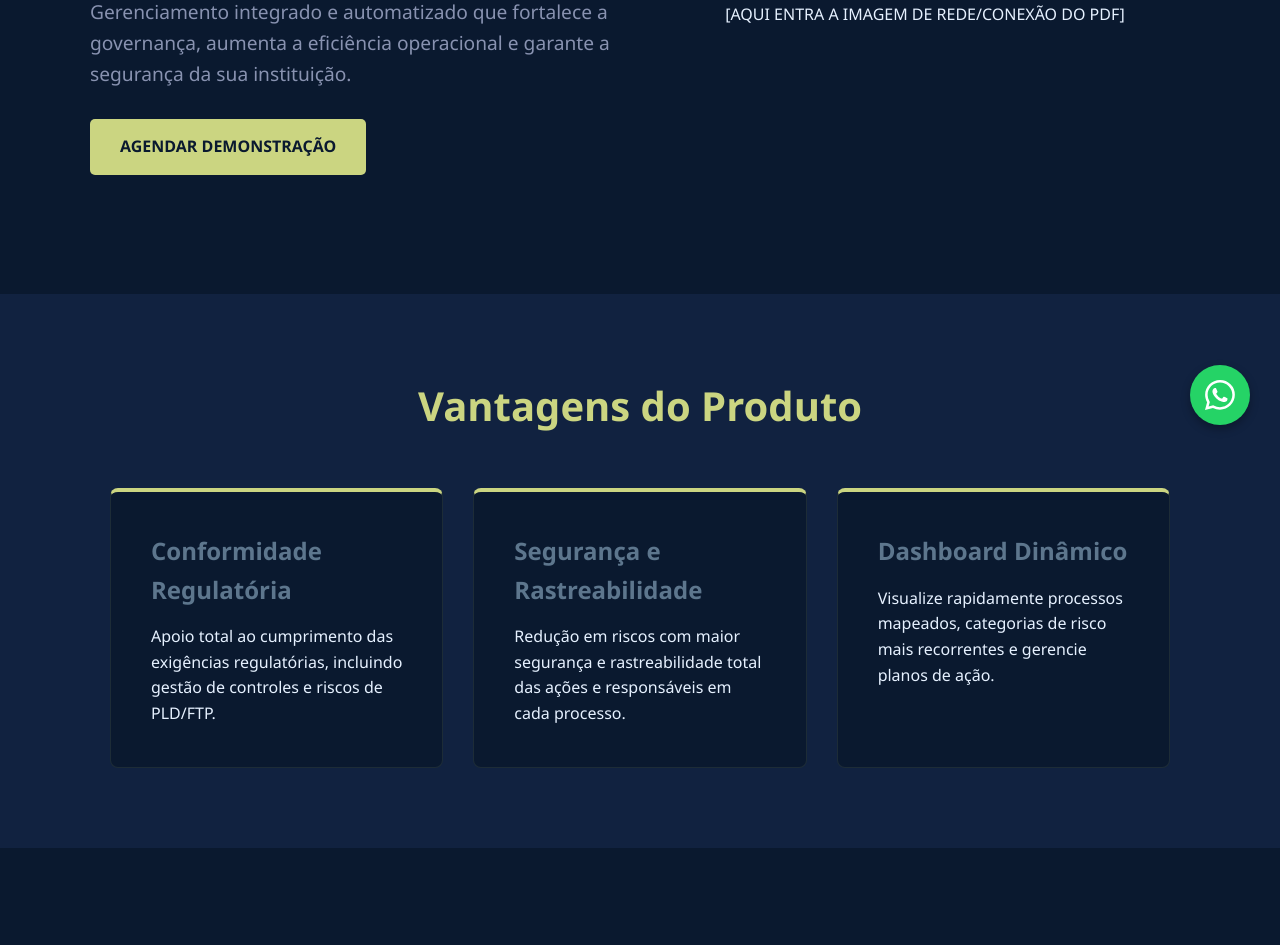
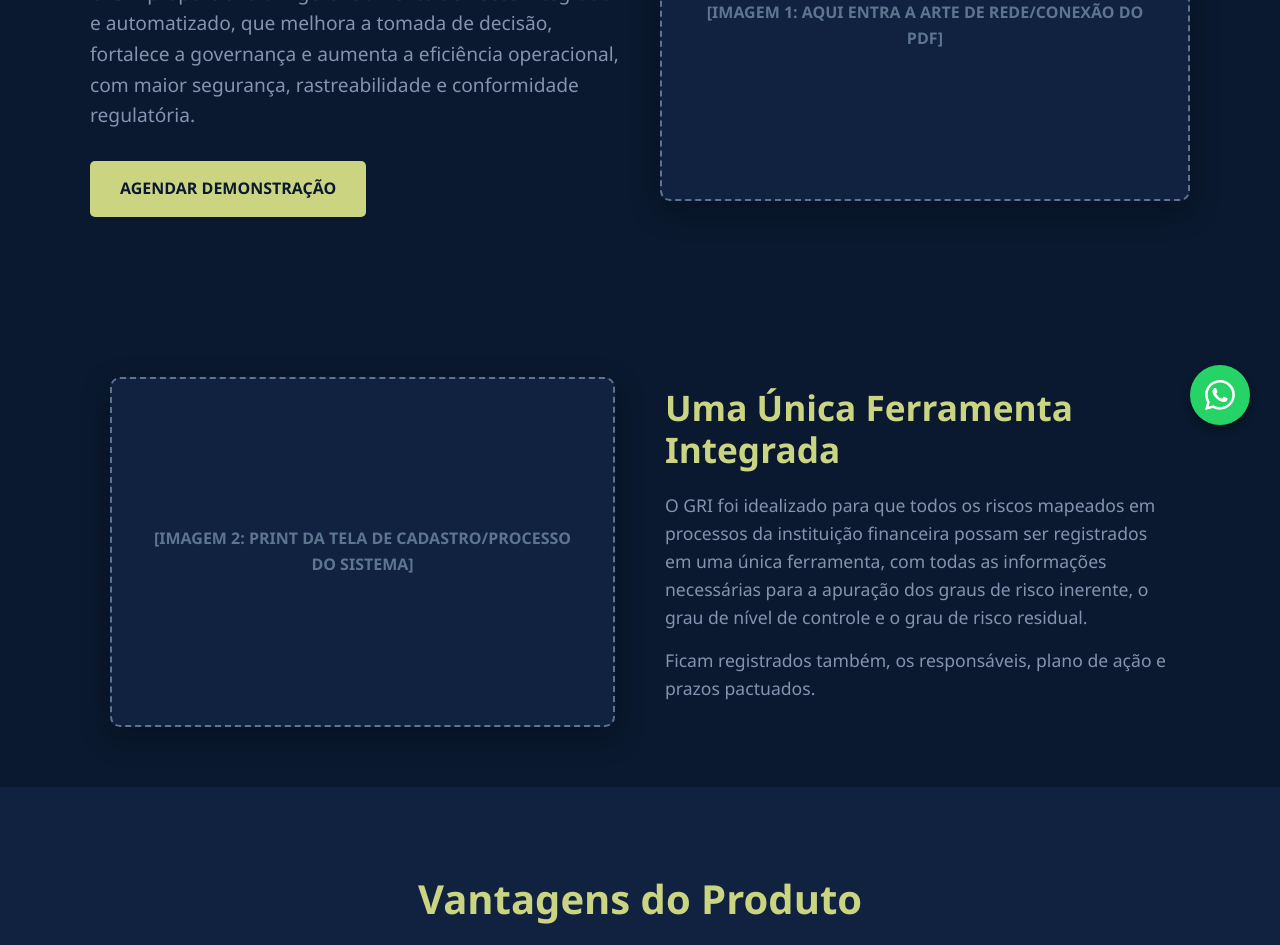
Before and after one commit to deehschimidt/grilogic-alpha, a website: page index.html in a window 1280 px wide. Shown: the part 345-1290 px from the top of the page. Drawn offline with Linux system fonts and the light colour scheme.

Commit message:
textos completos do pdf

```diff
--- a/index.html
+++ b/index.html
@@ -12,78 +12,98 @@
         <div class="container nav-container">
             <div class="logo">GRI <span>LOGIC</span></div>
             <nav>
+                <a href="#sobre">A Solução</a>
                 <a href="#vantagens">Vantagens</a>
                 <a href="#contato">Contato</a>
             </nav>
         </div>
     </header>
 
+    <!-- HERO SECTION -->
     <section class="container hero">
         <div class="hero-content">
             <h1>Gestão de Risco Inteligente</h1>
-            <p>Gerenciamento integrado e automatizado que fortalece a governança, aumenta a eficiência operacional e garante a segurança da sua instituição.</p>
+            <p>O GRI proporciona um gerenciamento de riscos integrado e automatizado, que melhora a tomada de decisão, fortalece a governança e aumenta a eficiência operacional, com maior segurança, rastreabilidade e conformidade regulatória.</p>
             <a href="#contato" class="btn-primario">Agendar Demonstração</a>
         </div>
-        <div class="placeholder-box">
-            [AQUI ENTRA A IMAGEM DE REDE/CONEXÃO DO PDF]
+        <div class="hero-image">
+            <div class="placeholder-print">
+                [IMAGEM 1: AQUI ENTRA A ARTE DE REDE/CONEXÃO DO PDF]
+            </div>
         </div>
     </section>
 
+    <!-- SOBRE O SISTEMA (Texto descritivo do PDF) -->
+    <section id="sobre" class="container">
+        <div class="feature-row">
+            <div class="feature-image">
+                <div class="placeholder-print">
+                    [IMAGEM 2: PRINT DA TELA DE CADASTRO/PROCESSO DO SISTEMA]
+                </div>
+            </div>
+            <div class="feature-text">
+                <h2>Uma Única Ferramenta Integrada</h2>
+                <p>O GRI foi idealizado para que todos os riscos mapeados em processos da instituição financeira possam ser registrados em uma única ferramenta, com todas as informações necessárias para a apuração dos graus de risco inerente, o grau de nível de controle e o grau de risco residual.</p>
+                <p>Ficam registrados também, os responsáveis, plano de ação e prazos pactuados.</p>
+            </div>
+        </div>
+    </section>
+
+    <!-- VANTAGENS / CARDS -->
     <section id="vantagens" class="advantages">
         <div class="container">
             <h2 class="section-title">Vantagens do Produto</h2>
             <div class="grid-advantages">
                 <div class="card">
                     <h3>Conformidade Regulatória</h3>
-                    <p>Apoio total ao cumprimento das exigências regulatórias, incluindo gestão de controles e riscos de PLD/FTP.</p>
-                </div>
-                <div class="card">
-                    <h3>Segurança e Rastreabilidade</h3>
-                    <p>Redução em riscos com maior segurança e rastreabilidade total das ações e responsáveis em cada processo.</p>
+                    <p>A solução foi estruturada para apoiar o cumprimento das exigências regulatórias relacionadas à gestão de riscos e controles internos, incluindo riscos de PLD/FTP, gestão de controles, planos de mitigação, relatórios gerenciais e indicadores.</p>
                 </div>
                 <div class="card">
                     <h3>Dashboard Dinâmico</h3>
-                    <p>Visualize rapidamente processos mapeados, categorias de risco mais recorrentes e gerencie planos de ação.</p>
+                    <p>Para auxiliar efetivamente na gestão de riscos de forma inteligente, é possível visualizar a quantidade de processos mapeados, a categoria de risco mais recorrente, o total de ações por processo e o total de processo por diretoria.</p>
+                    <p style="margin-top: 10px; font-size: 0.9em;">Acompanhe também a evolução de status (concluídos e atrasados) e atrasados por diretoria.</p>
+                </div>
+                <div class="card">
+                    <h3>Planos de Ação</h3>
+                    <p>Os Planos de Ação são vinculados a cada processo registrado. De acordo com o grau de risco residual, é possível gerenciar a execução e a conclusão da ação, considerando prazo cumprido ou prorrogado, e identificar em quais áreas há maior exposição aos riscos (alto, médio ou baixo).</p>
                 </div>
             </div>
         </div>
     </section>
 
+    <!-- CONVERSÃO / FORMULÁRIO -->
     <section id="contato" class="container conversion">
-    <h2 class="section-title">Transforme sua Gestão</h2>
+        <h2 class="section-title" style="margin-bottom: 10px;">Redução em Riscos</h2>
+        <p style="color: var(--cor-texto-escuro); margin-bottom: 40px; font-size: 1.2rem;">Explore nossas soluções inovadoras agora e descubra como podemos transformar sua abordagem de gerenciamento de risco!</p>
+
         <div class="form-skeleton">
-        <h3 style="margin-bottom: 20px;">Solicite um contato</h3>
+            <h3 style="margin-bottom: 20px;">Agende uma Demonstração</h3>
+            <p style="font-size: 0.9rem; color: var(--cor-texto-escuro); margin-bottom: 20px;">Para obter mais informações sobre nossa solução, preencha os dados abaixo.</p>
 
-        <!-- Formulário Funcional -->
             <form id="leadForm" onsubmit="enviarLead(event)">
                 <input type="text" id="inputNome" class="input-dummy" placeholder="Nome Completo" required>
                 <input type="email" id="inputEmail" class="input-dummy" placeholder="E-mail Corporativo" required>
                 <input type="text" id="inputEmpresa" class="input-dummy" placeholder="Empresa (Opcional)">
-
                 <button type="submit" id="btnSubmit" class="btn-primario" style="width: 100%;">Enviar Dados</button>
             </form>
 
-        <!-- Mensagem de Sucesso (Fica escondida até o envio dar certo) -->
             <div id="mensagemFeedback" style="display: none; margin-top: 20px; color: #25d366; font-weight: bold;">
-            Lead enviado com sucesso! Entraremos em contato em breve.
+                Solicitação enviada com sucesso! Entraremos em contato em breve.
             </div>
         </div>
     </section>
 
-<!-- Script de Integração com a nossa API da Vercel -->
+    <!-- SCRIPT DE ENVIO -->
     <script>
         async function enviarLead(event) {
-        event.preventDefault(); // Impede a página de recarregar
-
+            event.preventDefault();
             const btn = document.getElementById('btnSubmit');
             const form = document.getElementById('leadForm');
             const feedback = document.getElementById('mensagemFeedback');
 
-        // Muda o botão para mostrar que está pensando
             btn.innerText = "Enviando...";
             btn.disabled = true;
 
-        // Captura os dados digitados
             const payload = {
                 nome: document.getElementById('inputNome').value,
                 email: document.getElementById('inputEmail').value,
@@ -91,7 +111,6 @@
             };
 
             try {
-            // Envia para o nosso arquivo api/lead.js
                 const response = await fetch('/api/lead', {
                     method: 'POST',
                     headers: { 'Content-Type': 'application/json' },
@@ -115,16 +134,15 @@
         }
     </script>
 
-    <!-- BOTÃO DO WHATSAPP DIRECIONANDO PARA O NÚMERO DO PDF -->
-    <a href="https://wa.me/5541998531440?text=Olá,%20gostaria%20de%20saber%20mais%20sobre%20o%20GRI." target="_blank" class="whatsapp-float" title="Fale no WhatsApp">
-        <!-- Ícone SVG do WhatsApp -->
+    <!-- WHATSAPP FLOAT -->
+    <a href="https://wa.me/5541998531440?text=Olá,%20gostaria%20de%20saber%20mais%20sobre%20as%20soluções%20em%20Gestão%20de%20Risco." target="_blank" class="whatsapp-float" title="Fale no WhatsApp">
         <svg xmlns="http://www.w3.org/2000/svg" width="30" height="30" fill="white" viewBox="0 0 16 16">
             <path d="M13.601 2.326A7.854 7.854 0 0 0 7.994 0C3.627 0 .068 3.558.064 7.926c0 1.399.366 2.76 1.057 3.965L0 16l4.204-1.102a7.933 7.933 0 0 0 3.79.965h.004c4.368 0 7.926-3.558 7.93-7.93A7.898 7.898 0 0 0 13.6 2.326zM7.994 14.521a6.573 6.573 0 0 1-3.356-.92l-.24-.144-2.494.654.666-2.433-.156-.251a6.56 6.56 0 0 1-1.007-3.505c0-3.626 2.957-6.584 6.591-6.584a6.56 6.56 0 0 1 4.66 1.931 6.557 6.557 0 0 1 1.928 4.66c-.004 3.639-2.961 6.592-6.592 6.592zm3.615-4.934c-.197-.099-1.17-.578-1.353-.646-.182-.065-.315-.099-.445.099-.133.197-.513.646-.627.775-.114.133-.232.148-.43.05-.197-.1-.836-.308-1.592-.985-.59-.525-.985-1.175-1.103-1.372-.114-.198-.011-.304.088-.403.087-.088.197-.232.296-.346.1-.114.133-.198.198-.33.065-.134.034-.248-.015-.347-.05-.099-.445-1.076-.612-1.47-.16-.389-.323-.335-.445-.34-.114-.007-.247-.007-.38-.007a.729.729 0 0 0-.529.247c-.182.198-.691.677-.691 1.654 0 .977.71 1.916.81 2.049.098.133 1.394 2.132 3.383 2.992.47.205.84.326 1.129.418.475.152.904.129 1.246.08.38-.058 1.171-.48 1.338-.943.164-.464.164-.86.114-.943-.049-.084-.182-.133-.38-.232z"/>
         </svg>
     </a>
 
     <footer>
-        <p>www.grilogic.com.br | Contato: +55 (41) 99853-1440</p>
+        <p>Soluções em Gestão de Risco | www.grilogic.com.br | Contato +55 (41) 99853-1440</p>
     </footer>
 
 </body>
--- a/style.css
+++ b/style.css
@@ -199,3 +199,67 @@ footer {
     box-shadow: 0 20px 40px rgba(0, 0, 0, 0.4);
     border: 1px solid rgba(203, 213, 129, 0.2);
 }
+/* --- SESSÕES COM TEXTO E IMAGEM LADO A LADO --- */
+.feature-row {
+    display: flex;
+    align-items: center;
+    gap: 50px;
+    padding: 60px 0;
+    flex-wrap: wrap;
+}
+
+.feature-text {
+    flex: 1;
+    min-width: 300px;
+}
+
+.feature-text h2 {
+    color: var(--cor-detalhe-verde);
+    margin-bottom: 20px;
+    font-size: 2.2rem;
+    line-height: 1.2;
+}
+
+.feature-text p {
+    color: var(--cor-texto-escuro);
+    font-size: 1.1rem;
+    margin-bottom: 15px;
+}
+
+.feature-image {
+    flex: 1;
+    min-width: 300px;
+    display: flex;
+    justify-content: center;
+}
+
+.hero-image {
+    flex: 1;
+    min-width: 300px;
+    display: flex;
+    justify-content: center;
+}
+
+/* --- PLACEHOLDERS DAS IMAGENS --- */
+.placeholder-print {
+    width: 100%;
+    height: 350px;
+    background: var(--cor-card);
+    border: 2px dashed var(--cor-primaria);
+    border-radius: 10px;
+    display: flex;
+    align-items: center;
+    justify-content: center;
+    color: var(--cor-primaria);
+    text-align: center;
+    font-weight: bold;
+    padding: 30px;
+    box-shadow: 0 10px 30px rgba(0,0,0,0.3);
+    transition: all 0.3s ease;
+}
+
+.placeholder-print:hover {
+    border-color: var(--cor-detalhe-verde);
+    color: var(--cor-detalhe-verde);
+    background: rgba(203, 213, 129, 0.05);
+}
```
Lines whose indentation alone changed are shown as unchanged.
